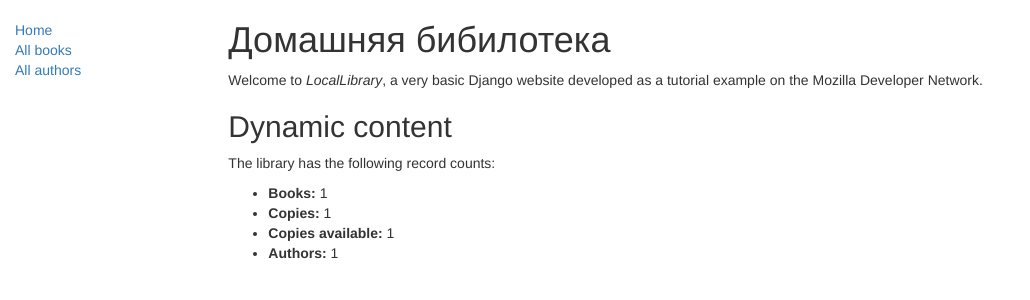
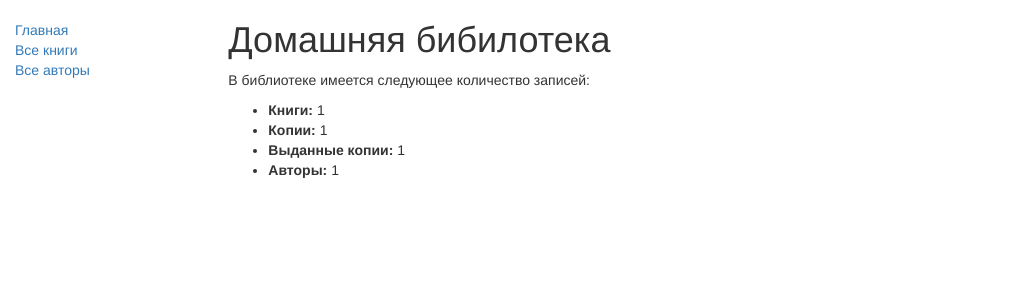
Before and after one commit to SurF-Fit/oop-1, a Django app: page /catalog/ in a window 1280 px wide. Shown: the top 300 px of the page, without its empty margins (0-1030 px from the left). Run offline with Django 5.2, Linux system fonts and the light colour scheme; data comes from the database, SQL or seed files in the repository; some libraries are stand-ins or nearby versions.

Commit message:
partial_Russification

```diff
--- a/catalog/templates/base_generic.html
+++ b/catalog/templates/base_generic.html
@@ -19,9 +19,9 @@
         <div class="col-sm-2">
           {% block sidebar %}
             <ul class="sidebar-nav">
-              <li><a href="{% url 'index' %}">Home</a></li>
-              <li><a href="{% url 'books' %}">All books</a></li>
-              <li><a href="{% url 'authors' %}">All authors</a></li>
+              <li><a href="{% url 'index' %}">Главная</a></li>
+              <li><a href="{% url 'books' %}">Все книги</a></li>
+              <li><a href="{% url 'authors' %}">Все авторы</a></li>
             </ul>
           {% endblock %}
         </div>
--- a/catalog/templates/catalog/author_detail.html
+++ b/catalog/templates/catalog/author_detail.html
@@ -1,7 +1,7 @@
 {% extends "base_generic.html" %}
 
 {% block content %}
-  <h1>Author: {{ author.title }} {{ author.last_name }}, {{ author.first_name }}</h1>
+  <h1>Автор: {{ author.title }} {{ author.last_name }}, {{ author.first_name }}</h1>
     <p>{{ author.date_of_birth }} - {{ date_of_death }}</p>
 
   <div style="margin-left:20px;margin-top:20px">
--- a/catalog/templates/catalog/book_list.html
+++ b/catalog/templates/catalog/book_list.html
@@ -1,7 +1,7 @@
 {% extends "base_generic.html" %}
 
 {% block content %}
-    <h1>Book List</h1>
+    <h1>Перечень книг</h1>
 
     {% if book_list %}
     <ul>
@@ -14,6 +14,6 @@
 
     </ul>
     {% else %}
-      <p>There are no books in the library.</p>
+      <p>Пока книг нет в бибилотеке</p>
     {% endif %}
 {% endblock %}
--- a/catalog/templates/index.html
+++ b/catalog/templates/index.html
@@ -3,16 +3,12 @@
 {% block content %}
 <h1>Домашняя бибилотека</h1>
 
-  <p>Welcome to <em>LocalLibrary</em>, a very basic Django website developed as a tutorial example on the Mozilla Developer Network.</p>
-
-<h2>Dynamic content</h2>
-
-  <p>The library has the following record counts:</p>
+  <p>В библиотеке имеется следующее количество записей:</p>
   <ul>
-    <li><strong>Books:</strong> {{ num_books }}</li>
-    <li><strong>Copies:</strong> {{ num_instances }}</li>
-    <li><strong>Copies available:</strong> {{ num_instances_available }}</li>
-    <li><strong>Authors:</strong> {{ num_authors }}</li>
+    <li><strong>Книги:</strong> {{ num_books }}</li>
+    <li><strong>Копии:</strong> {{ num_instances }}</li>
+    <li><strong>Выданные копии:</strong> {{ num_instances_available }}</li>
+    <li><strong>Авторы:</strong> {{ num_authors }}</li>
   </ul>
 
 {% endblock %}
```
Also changed, not shown: catalog/templates/catalog/book_detail.html (+7 -7 lines).
